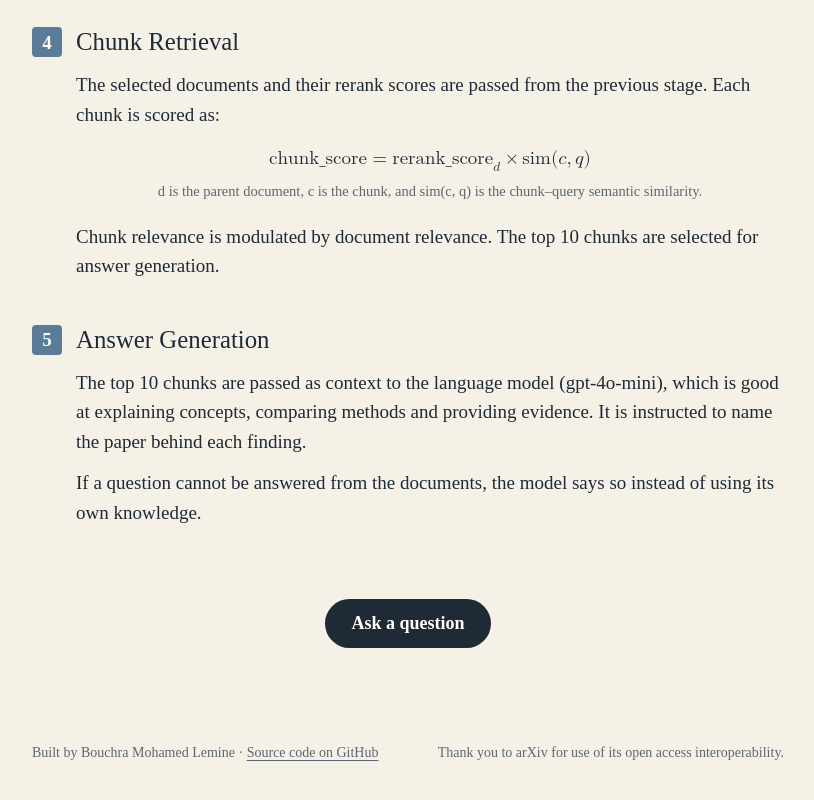
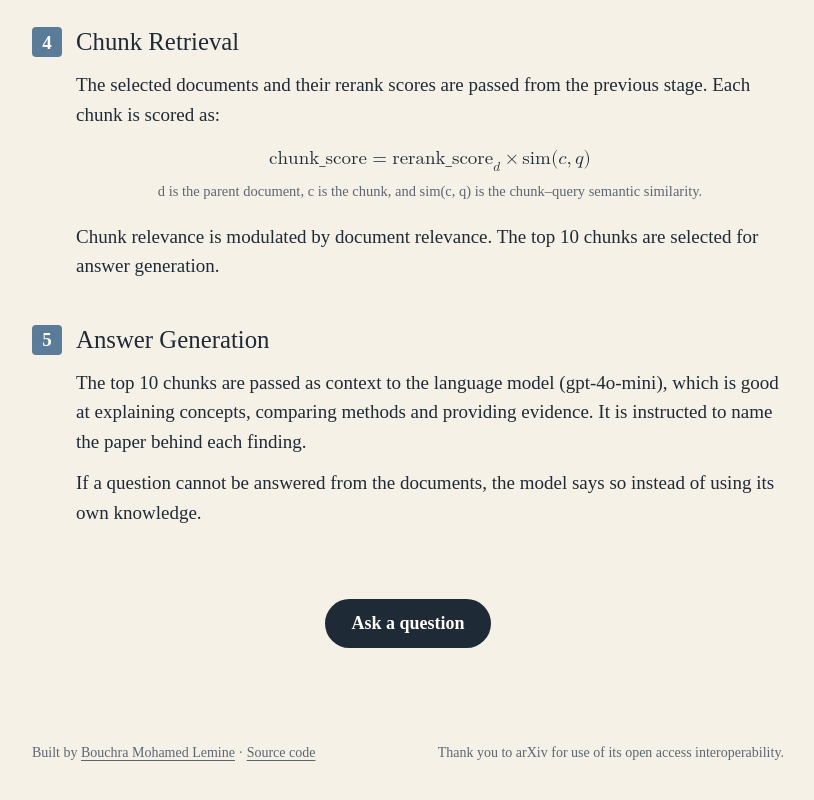
Before and after one commit to bouchramohamedlemine/RAG-QA, a Next.js app in the folder frontend/: page / in a window 1280 px wide. Shown: the part 3028-3828 px from the top of the page, without its empty margins (232-1046 px from the left). Built offline with nearby package versions, Linux system fonts and the light colour scheme.

Commit message:
Link the author name to bouchra.tech and shorten the source code link
Co-Authored-By: Claude Opus 5.5 <noreply@anthropic.com>

```diff
--- a/frontend/app/components/About.tsx
+++ b/frontend/app/components/About.tsx
@@ -105,9 +105,13 @@ export default function About({ onStart }: { onStart: () => void }) {
 
       <footer>
         <span>
-          Built by Bouchra Mohamed Lemine ·{" "}
+          Built by{" "}
+          <a href="https://bouchra.tech" target="_blank" rel="noopener noreferrer">
+            Bouchra Mohamed Lemine
+          </a>{" "}
+          ·{" "}
           <a href="https://github.com/bouchramohamedlemine/RAG-QA" target="_blank" rel="noopener noreferrer">
-            Source code on GitHub
+            Source code
           </a>
         </span>
         <span>Thank you to arXiv for use of its open access interoperability.</span>
```
